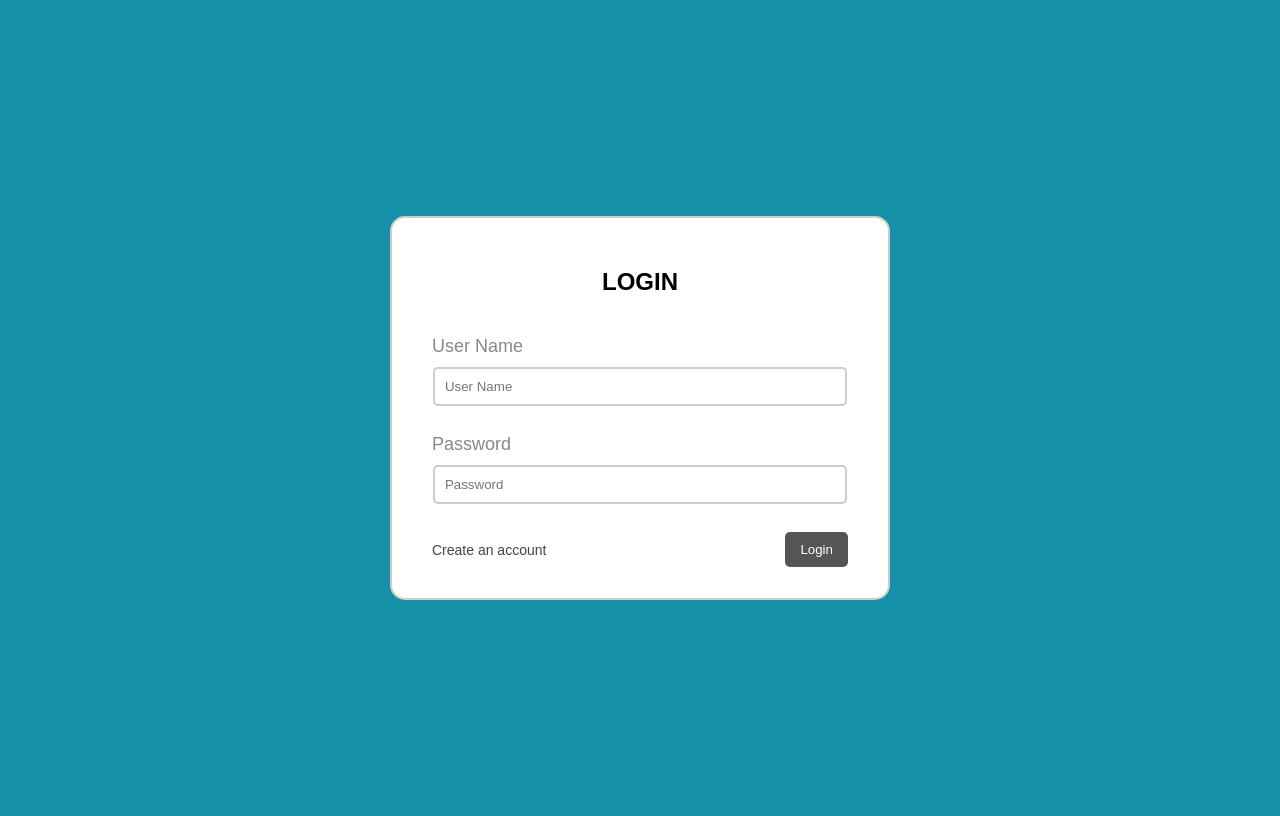
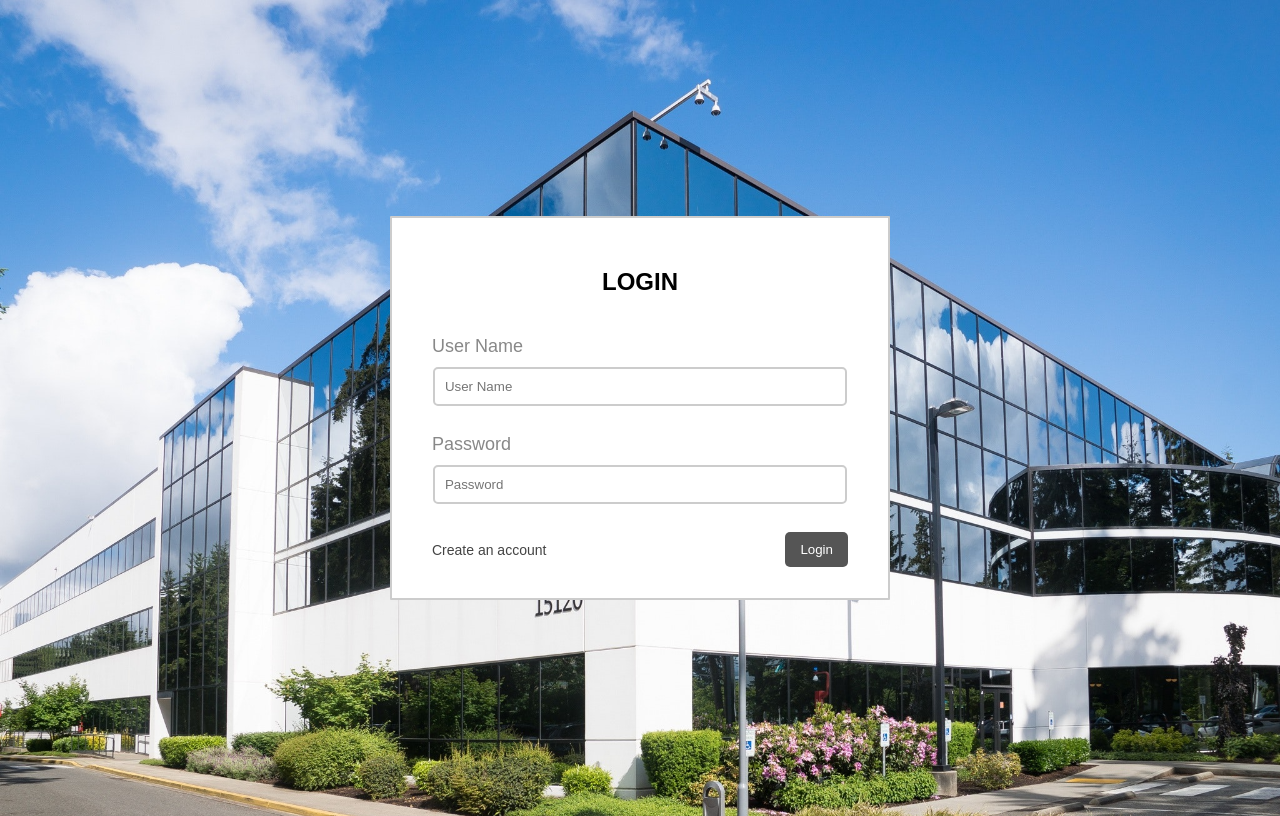
Before and after one commit to sampatbulla/internship, a PHP site: page / in a window 1280 px wide. Run offline with PHP 8.4, Linux system fonts and the light colour scheme.

Commit message:
first change

```diff
--- a/index.php
+++ b/index.php
@@ -3,6 +3,8 @@
 <head>
 	<title>LOGIN</title>
 	<link rel="stylesheet" type="text/css" href="style.css">
+     <meta name="viewport" content="width=device-width, initial-scale=1.0">
+
 </head>
 <body>
      <form action="login.php" method="post">
--- a/signup.php
+++ b/signup.php
@@ -3,6 +3,8 @@
 <head>
 	<title>SIGN UP</title>
 	<link rel="stylesheet" type="text/css" href="style.css">
+       <meta name="viewport" content="width=device-width, initial-scale=1.0">
+
 </head>
 <body>
      <form action="signup-check.php" method="post">
--- a/style.css
+++ b/style.css
@@ -1,5 +1,9 @@
 body {
-	background: #1690A7;
+	background-image: url(bg.jpg);
+	background-size: cover;
+	background-repeat: no-repeat;
+  	background-attachment: fixed;
+  	background-position: center;
 	display: flex;
 	justify-content: center;
 	align-items: center;
@@ -17,7 +21,7 @@
 	border: 2px solid #ccc;
 	padding: 30px;
 	background: #fff;
-	border-radius: 15px;
+	border-radius: 1px;
 }
 
 h2 {
@@ -84,3 +88,9 @@
 .ca:hover {
 	text-decoration: underline;
 }
+
+@media only screen and (max-width: 750px) {
+  form {
+  		width: 80%;
+  }
+}
```
Also changed, not shown: README.md, bg.jpg (added).
